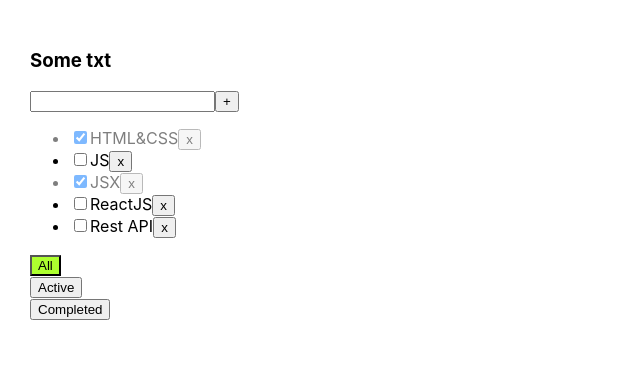
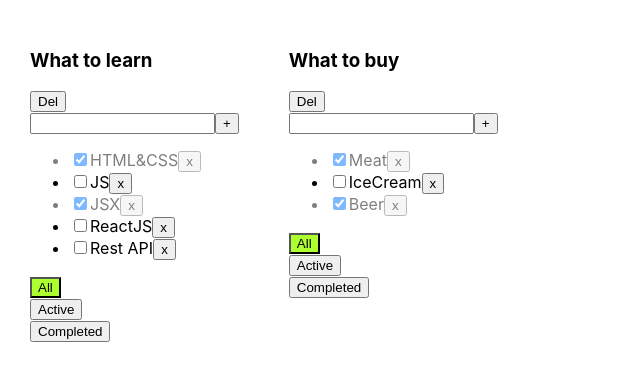
Before and after one commit to fanur56/ToDo_list, a React (Create React App) app: page / in a window 1280 px wide. Shown: the top 380 px of the page, without its empty margins (0-640 px from the left). Built offline with nearby package versions, Linux system fonts and the light colour scheme.

Commit message:
Refactor App.tsx

```diff
--- a/src/App.tsx
+++ b/src/App.tsx
@@ -5,56 +5,94 @@ import {v1} from "uuid";
 
 export type filterValueType = 'All' | 'Active' | 'Completed';
 
+type TodoListType = {
+    id: string
+    title: string
+    filter: filterValueType
+}
+
+type TaskStateType = {
+    [todoListID: string]: Array<TasksType>
+}
+
 function App() {
-
-    let [tasks, setTasks] = useState<Array<TasksType>>([
-        {id: v1(), title: "HTML&CSS", isDone: true},
-        {id: v1(), title: "JS", isDone: false},
-        {id: v1(), title: "JSX", isDone: true},
-        {id: v1(), title: "ReactJS", isDone: false},
-        {id: v1(), title: "Rest API", isDone: false},
+    const todoListID_1 = v1()
+    const todoListID_2 = v1()
+    const [todoLists, setTodoLists] = useState<Array<TodoListType>>([
+        {id: todoListID_1, title: 'What to learn', filter: 'All'},
+        {id: todoListID_2, title: 'What to buy', filter: 'All'}
     ])
 
-    let [filterValue, setFilterValue] = useState<filterValueType>('All')
+    const [tasks, setTasks] = useState<TaskStateType>({
+            [todoListID_1]: [
+                {id: v1(), title: "HTML&CSS", isDone: true},
+                {id: v1(), title: "JS", isDone: false},
+                {id: v1(), title: "JSX", isDone: true},
+                {id: v1(), title: "ReactJS", isDone: false},
+                {id: v1(), title: "Rest API", isDone: false}
+            ],
+            [todoListID_2]: [
+                {id: v1(), title: "Meat", isDone: true},
+                {id: v1(), title: "IceCream", isDone: false},
+                {id: v1(), title: "Beer", isDone: true}
+            ]
+        }
+    )
 
-    const addTask = (newTitle: string) => {
+    const addTask = (newTitle: string, todoListID: string) => {
         const newTask = {id: v1(), title: newTitle, isDone: false}
-        let newTasks = [newTask, ...tasks]
-        setTasks(newTasks)
+        const copyTasks = {...tasks}
+        copyTasks[todoListID] = [newTask, ...tasks[todoListID]]
+        setTasks(copyTasks)
     }
 
-    const removeTask = (taskId: string) => {
-        tasks = tasks.filter((el) => el.id !== taskId)
-        setTasks(tasks)
+    const removeTask = (taskId: string, todoListID: string) => {
+        const copyTasks = {...tasks}
+        copyTasks[todoListID] = tasks[todoListID].filter((el) => el.id !== taskId)
+        setTasks(copyTasks)
     }
 
-    const changeFilter = (filterValue: filterValueType) => {
-        setFilterValue(filterValue)
+    const changeTodoListFilter = (filterValue: filterValueType, todoListID: string) => {
+        setTodoLists(todoLists.map(tl => tl.id === todoListID ? {...tl, filter: filterValue} : tl))
     }
 
-    const changeCheckbox = (taskId: string, value: boolean) => {
-        setTasks(tasks.map(el => el.id === taskId ? {...el, isDone: value} : el))
+    const changeCheckbox = (taskId: string, value: boolean, todoListID: string) => {
+        const copyTasks = {...tasks}
+        copyTasks[todoListID] = tasks[todoListID].map(el => el.id === taskId ? {...el, isDone: value} : el)
+        setTasks(copyTasks)
     }
 
-    let filteredTask = tasks
-    if (filterValue === 'Completed') {
-        filteredTask = tasks.filter(el => el.isDone)
-    }
-    if (filterValue === 'Active') {
-        filteredTask = tasks.filter(el => !el.isDone)
+    const removeTodoList = (todoListID: string) => {
+        setTodoLists(todoLists.filter(tl => tl.id !== todoListID))
+        delete tasks[todoListID]
     }
 
+    const todoListsComponent = todoLists.map(tl => {
+        let filteredTask = tasks[tl.id]
+        if (tl.filter === 'Completed') {
+            filteredTask = tasks[tl.id].filter(el => el.isDone)
+        }
+        if (tl.filter === 'Active') {
+            filteredTask = tasks[tl.id].filter(el => !el.isDone)
+        }
+        return (
+            <Todolist
+                key={tl.id}
+                id={tl.id}
+                changeCheckbox={changeCheckbox}
+                title={tl.title}
+                tasks={filteredTask}
+                removeTask={removeTask}
+                filter={tl.filter}
+                addTask={addTask}
+                removeTodoList={removeTodoList}
+                changeTodoListFilter={changeTodoListFilter}
+            />
+        )
+    })
     return (
         <div className="App">
-            <Todolist
-                changeCheckbox={changeCheckbox}
-                title={'Some txt'}
-                tasks={filteredTask}
-                removeTask={removeTask}
-                changeFilter={changeFilter}
-                addTask={addTask}
-                filterValue={filterValue}
-            />
+            {todoListsComponent}
         </div>
     );
 }
--- a/src/Components/Button.tsx
+++ b/src/Components/Button.tsx
@@ -4,7 +4,7 @@ import {filterValueType} from "../App";
 type ButtonPropsType = {
     name:string
     callBack:()=>void
-    filterValue:filterValueType
+    filter:filterValueType
 }
 
 export const Button = (props:ButtonPropsType)=> {
@@ -13,7 +13,7 @@ export const Button = (props:ButtonPropsType)=> {
     }
     return (
         <div>
-            <button className={props.filterValue===props.name ? "active-filter" : ""} onClick={onClickHandler}>{props.name}</button>
+            <button className={props.filter===props.name ? "active-filter" : ""} onClick={onClickHandler}>{props.name}</button>
         </div>
     )
 }
--- a/src/Todolist.tsx
+++ b/src/Todolist.tsx
@@ -3,13 +3,15 @@ import {filterValueType} from "./App";
 import {Button} from "./Components/Button";
 
 type TodolistPropsType = {
+    id: string
     title: string
     tasks: Array<TasksType>
-    removeTask: (id: string) => void
-    changeFilter: (filterValue: filterValueType) => void
-    addTask: (newTitle: string) => void
-    changeCheckbox: (elId: string, value: boolean) => void
-    filterValue: filterValueType
+    removeTask: (id: string, todoListID: string) => void
+    filter: filterValueType
+    addTask: (newTitle: string, todoListID: string) => void
+    changeCheckbox: (elId: string, value: boolean, todoListID: string) => void
+    removeTodoList: (todoListID: string) => void
+    changeTodoListFilter: (filterValue: filterValueType, todoListID: string) => void
 }
 
 export type TasksType = {
@@ -21,12 +23,12 @@ export type TasksType = {
 
 export const Todolist = (props: TodolistPropsType) => {
 
-    let [newTitle, setNewTitle] = useState('')
-    let [error, setError] = useState<string | null>(null)
+    const [newTitle, setNewTitle] = useState('')
+    const [error, setError] = useState<string | null>(null)
 
     const addTaskHandler = () => {
         if (newTitle.trim() !== '') {
-            props.addTask(newTitle)
+            props.addTask(newTitle, props.id)
             setNewTitle('')
         } else {
             setError("Title is required")
@@ -45,20 +47,21 @@ export const Todolist = (props: TodolistPropsType) => {
     }
 
     const universalChangeFilterHandler = (value: filterValueType) => {
-        props.changeFilter(value)
+        return () => props.changeTodoListFilter(value, props.id)
     }
 
     const removeTaskHandler = (elID: string) => {
-        props.removeTask(elID)
+        props.removeTask(elID, props.id)
     }
 
     const ChangeCheckboxHandler = (elID: string, eventValue: boolean) => {
-        props.changeCheckbox(elID, eventValue)
+        props.changeCheckbox(elID, eventValue, props.id)
     }
 
     return (
         <div>
             <h3>{props.title}</h3>
+            <button onClick={() => props.removeTodoList(props.id)}>Del</button>
             <div>
                 <input className={error ? "error" : ""} value={newTitle} onChange={onChangeHandler}
                        onKeyDown={onKeyDownHandler}/>
@@ -82,12 +85,12 @@ export const Todolist = (props: TodolistPropsType) => {
 
             </ul>
             <div>
-                <Button filterValue={props.filterValue} name={'All'}
-                        callBack={() => universalChangeFilterHandler('All')}/>
-                <Button filterValue={props.filterValue} name={'Active'}
-                        callBack={() => universalChangeFilterHandler('Active')}/>
-                <Button filterValue={props.filterValue} name={'Completed'}
-                        callBack={() => universalChangeFilterHandler('Completed')}/>
+                <Button filter={props.filter} name={'All'}
+                        callBack={universalChangeFilterHandler('All')}/>
+                <Button filter={props.filter} name={'Active'}
+                        callBack={universalChangeFilterHandler('Active')}/>
+                <Button filter={props.filter} name={'Completed'}
+                        callBack={universalChangeFilterHandler('Completed')}/>
             </div>
         </div>
     )
```
